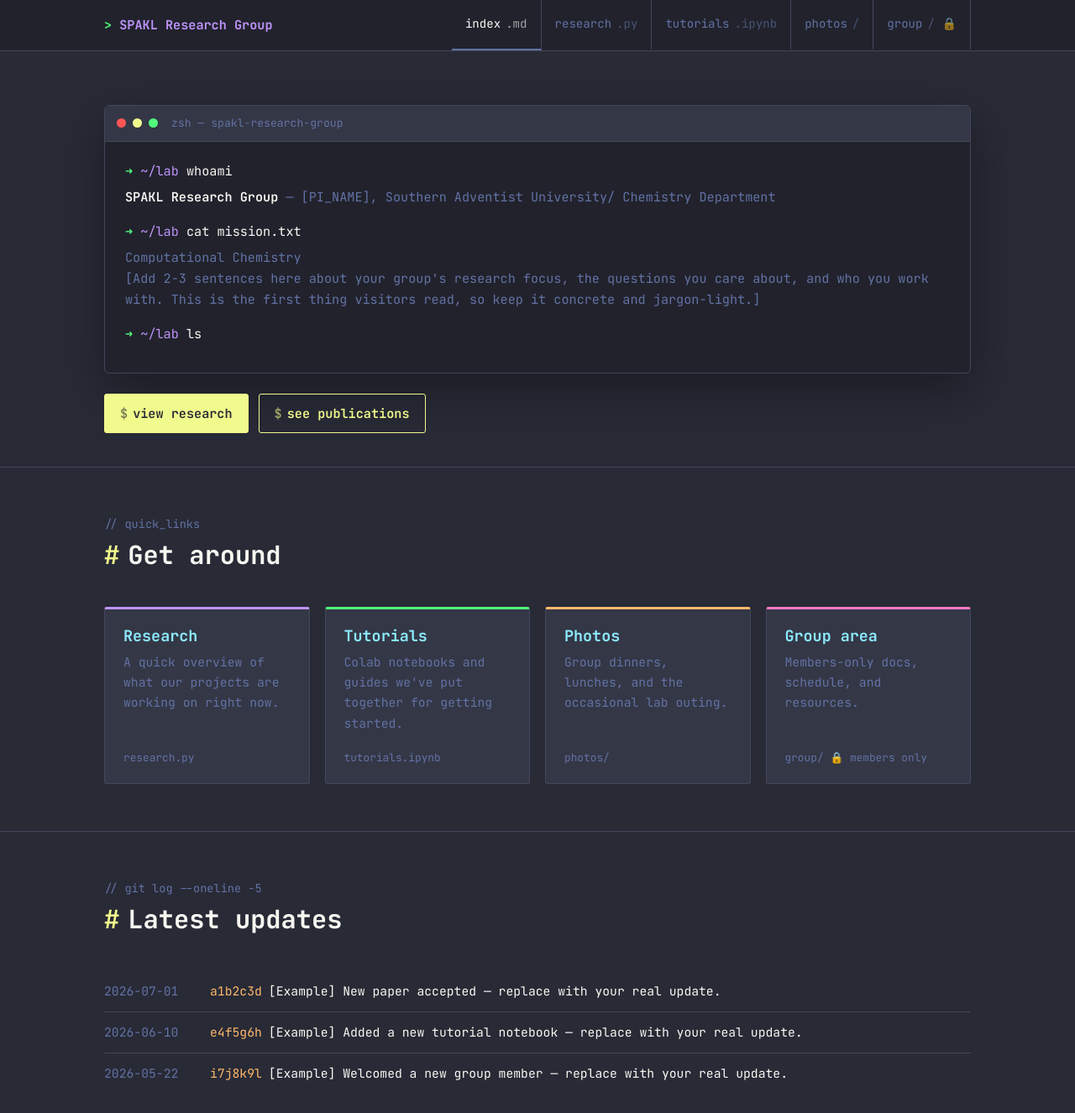
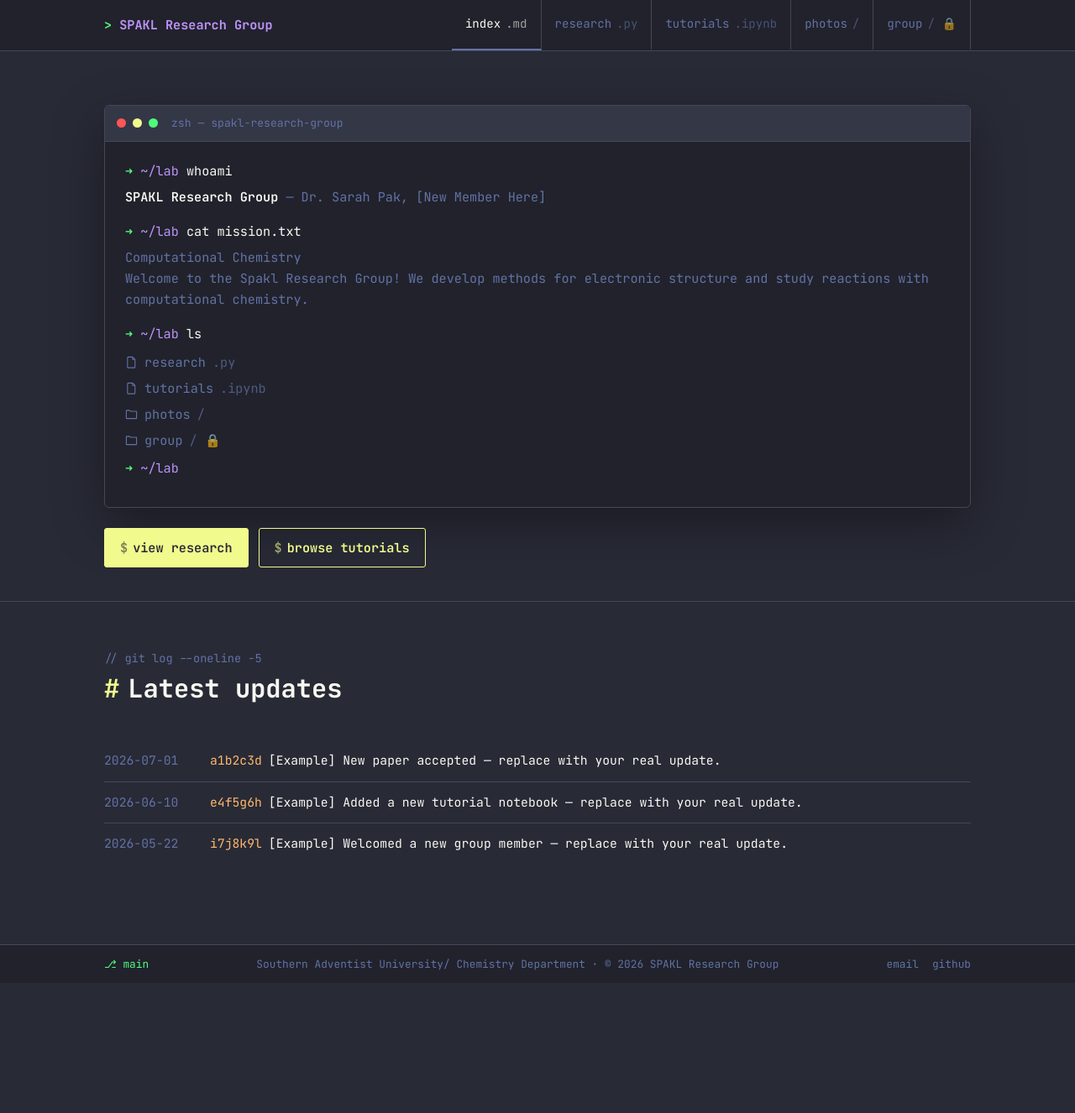
Before and after one commit to spakl/research-site, a Jekyll site: the page built from index.html, in a window 1280 px wide and 1400 px high. Shown: the top 1326 px of the window at 84% size. Built offline with Jekyll 4.4.1, drawn with Linux system fonts in a browser that asks for light colours.

Commit message:
replace quick-link cards with real ls output

```diff
--- a/assets/css/style.css
+++ b/assets/css/style.css
@@ -1,9 +1,10 @@
 /* ==========================================================================
-   [LAB_NAME] Research Group — Design System
+   [LAB_NAME] Research Group : Design System
    Palette: Dracula (https://draculatheme.com)
-   Concept: the site chrome reads like a code editor. Nav items are tabs,
-   the homepage hero is a terminal session, and each section carries its
-   own accent color the way a syntax theme colors different token types.
+   Concept: Code editor.
+            - Nav items are tabs
+	    - The homepage = terminal session
+            - Each section carries its own accent color.
    ========================================================================== */
 
 /* ---- Fonts ------------------------------------------------------------- */
@@ -26,7 +27,7 @@
   --red:       #ff5555;
   --yellow:    #f1fa8c;
 
-  /* Section accent mapping — the site's wayfinding system */
+  /* Section accent mapping: the site's wayfinding system */
   --accent-home:  var(--yellow);
   --accent-research: var(--purple);
   --accent-publications: var(--cyan);
@@ -278,6 +279,27 @@
 }
 @keyframes blink { 50% { opacity: 0; } }
 
+.ls-output {
+  list-style: none;
+  margin: 0 0 4px;
+  padding: 0;
+}
+.ls-output li { margin: 0; }
+.ls-output a {
+  display: inline-flex;
+  align-items: center;
+  gap: 8px;
+  padding: 3px 0;
+  color: var(--muted);
+  font-size: 0.95rem;
+}
+.ls-output a:hover {
+  color: var(--row-accent, var(--accent));
+  text-decoration: none;
+}
+.ls-output .ls-icon { flex-shrink: 0; color: inherit; }
+.ls-output .ext { opacity: 0.7; }
+
 .hero-actions { margin-top: 24px; display: flex; gap: 12px; flex-wrap: wrap; }
 
 /* ==========================================================================
--- a/index.html
+++ b/index.html
@@ -15,55 +15,41 @@
       </div>
       <div class="terminal-body">
         <p class="terminal-line"><span class="terminal-prompt">➜</span> <span class="terminal-path">~/lab</span> <span class="terminal-cmd">whoami</span></p>
-        <p class="terminal-output"><strong>{{ site.title }}</strong> — [PI_NAME], {{ site.university }}</p>
+        <p class="terminal-output"><strong>{{ site.title }}</strong> — Dr. Sarah Pak, [New Member Here]</p>
 
         <p class="terminal-line"><span class="terminal-prompt">➜</span> <span class="terminal-path">~/lab</span> <span class="terminal-cmd">cat mission.txt</span></p>
         <p class="terminal-output">
           {{ site.tagline }}<br>
-          [Add 2-3 sentences here about your group's research focus, the
-          questions you care about, and who you work with. This is the first
-          thing visitors read, so keep it concrete and jargon-light.]
+          Welcome to the Spakl Research Group! We develop methods for electronic structure and study reactions with computational chemistry.
         </p>
+<p class="terminal-line"><span class="terminal-prompt">➜</span> <span class="terminal-path">~/lab</span> <span class="terminal-cmd">ls</span></p>
 
-        <p class="terminal-line"><span class="terminal-prompt">➜</span> <span class="terminal-path">~/lab</span> <span class="terminal-cmd">ls</span><span class="cursor"></span></p>
+        <ul class="ls-output">
+          <li><a href="{{ '/research.html' | relative_url }}" style="--row-accent: var(--accent-research)">
+            <svg class="ls-icon" viewBox="0 0 16 16" width="15" height="15" aria-hidden="true"><path d="M3.5 1.5h6l3 3v10a.5.5 0 0 1-.5.5h-8.5a.5.5 0 0 1-.5-.5v-12a.5.5 0 0 1 .5-.5Z" fill="none" stroke="currentColor" stroke-width="1.2" stroke-linejoin="round"/><path d="M9.5 1.5v3h3" fill="none" stroke="currentColor" stroke-width="1.2" stroke-linejoin="round"/></svg>
+            research<span class="ext">.py</span>
+          </a></li>
+          <li><a href="{{ '/tutorials.html' | relative_url }}" style="--row-accent: var(--accent-tutorials)">
+            <svg class="ls-icon" viewBox="0 0 16 16" width="15" height="15" aria-hidden="true"><path d="M3.5 1.5h6l3 3v10a.5.5 0 0 1-.5.5h-8.5a.5.5 0 0 1-.5-.5v-12a.5.5 0 0 1 .5-.5Z" fill="none" stroke="currentColor" stroke-width="1.2" stroke-linejoin="round"/><path d="M9.5 1.5v3h3" fill="none" stroke="currentColor" stroke-width="1.2" stroke-linejoin="round"/></svg>
+            tutorials<span class="ext">.ipynb</span>
+          </a></li>
+          <li><a href="{{ '/photos.html' | relative_url }}" style="--row-accent: var(--accent-photos)">
+            <svg class="ls-icon" viewBox="0 0 16 16" width="15" height="15" aria-hidden="true"><path d="M1.5 3.5a.5.5 0 0 1 .5-.5h3.6l1 1.2H14a.5.5 0 0 1 .5.5v8.3a.5.5 0 0 1-.5.5H2a.5.5 0 0 1-.5-.5V3.5Z" fill="none" stroke="currentColor" stroke-width="1.2" stroke-linejoin="round"/></svg>
+            photos<span class="ext">/</span>
+          </a></li>
+          <li><a href="{{ '/group/' | relative_url }}" style="--row-accent: var(--accent-group)">
+            <svg class="ls-icon" viewBox="0 0 16 16" width="15" height="15" aria-hidden="true"><path d="M1.5 3.5a.5.5 0 0 1 .5-.5h3.6l1 1.2H14a.5.5 0 0 1 .5.5v8.3a.5.5 0 0 1-.5.5H2a.5.5 0 0 1-.5-.5V3.5Z" fill="none" stroke="currentColor" stroke-width="1.2" stroke-linejoin="round"/></svg>
+            group<span class="ext">/ 🔒</span>
+          </a></li>
+        </ul>
+
+        <p class="terminal-line"><span class="terminal-prompt">➜</span> <span class="terminal-path">~/lab</span> <span class="terminal-cmd"></span><span class="cursor"></span></p>
       </div>
     </div>
 
     <div class="hero-actions">
       <a href="{{ '/research.html' | relative_url }}" class="btn btn-solid">view research</a>
-      <a href="{{ '/publications.html' | relative_url }}" class="btn">see publications</a>
-    </div>
-  </div>
-</section>
-
-<section class="section">
-  <div class="container">
-    <div class="section-head">
-      <span class="comment">quick_links</span>
-      <h2>Get around</h2>
-    </div>
-
-    <div class="grid">
-      <a class="card" data-accent="research" href="{{ '/research.html' | relative_url }}">
-        <h3>Research</h3>
-        <p>A quick overview of what our projects are working on right now.</p>
-        <span class="card-meta">research.py</span>
-      </a>
-      <a class="card" data-accent="tutorials" href="{{ '/tutorials.html' | relative_url }}">
-        <h3>Tutorials</h3>
-        <p>Colab notebooks and guides we've put together for getting started.</p>
-        <span class="card-meta">tutorials.ipynb</span>
-      </a>
-      <a class="card" data-accent="photos" href="{{ '/photos.html' | relative_url }}">
-        <h3>Photos</h3>
-        <p>Group dinners, lunches, and the occasional lab outing.</p>
-        <span class="card-meta">photos/</span>
-      </a>
-      <a class="card" data-accent="group" href="{{ '/group/' | relative_url }}">
-        <h3>Group area</h3>
-        <p>Members-only docs, schedule, and resources.</p>
-        <span class="card-meta">group/ 🔒 members only</span>
-      </a>
+      <a href="{{ '/tutorials.html' | relative_url }}" class="btn">browse tutorials</a>
     </div>
   </div>
 </section>
```
